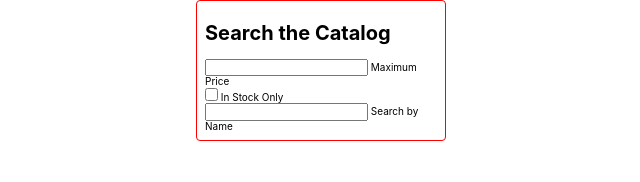
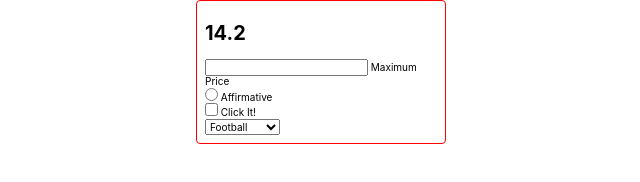
Before and after one commit to mdouglas58/14.2, a website: page index.html in a window 1280 px wide. Shown: the whole page, without its empty margins (319-959 px from the left). Drawn offline with nearby package versions, Linux system fonts and the light colour scheme.

Commit message:
Update the catalog

```diff
--- a/index.html
+++ b/index.html
@@ -11,24 +11,32 @@
 
     <link rel="stylesheet" href="style.css" />
 
-    <title>Search the Catalog</title>
+    <title>14.2</title>
   </head>
   <body class="container">
     <div class>
-      <h1>Search the Catalog</h1>
+      <h1>14.2</h1>
 
       <div>
         <input type="number" id="max-price" />
         <label for="max-price">Maximum Price</label>
       </div>
       <div>
-        <input type="checkbox" id="stock" name="stock" />
-        <label for="stock">In Stock Only</label>
+        <input type="radio" id="yes" name="input" />
+        <label for="Yes">Affirmative</label>
       </div>
       <div>
-        <input type="text" id="text" name="text" required />
-        <label for="name">Search by Name</label>
+        <input type="checkbox" id="opt-in" name="checkbox" required />
+        <label for="opt-in">Click It!</label>
       </div>
+      <select name="Options" id="items">
+        <option value="op1">Football</option>
+        <option value="op2">Baseball</option>
+        <option value="op3">Basketball</option>
+        <option value="op4">iPod Touch</option>
+        <option value="op5">iPhone 5</option>
+        <option value="op6">Nexus 7</option>
+      </select>
     </div>
     <script src="./scripts.js" type="module"></script>
   </body>
```
